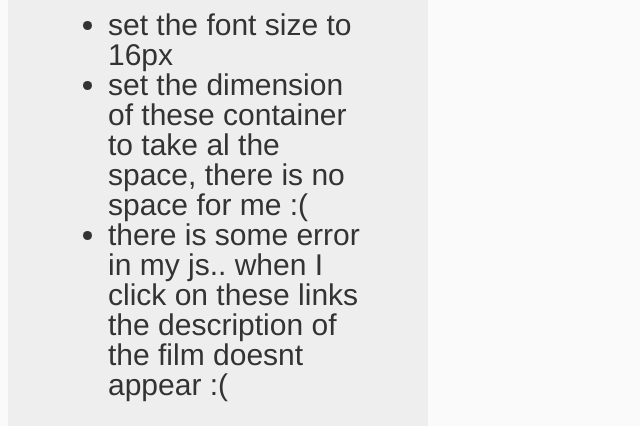
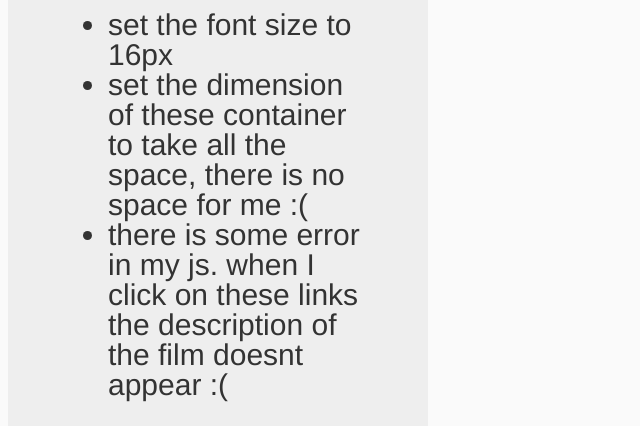
Before and after one commit to luisfergon/frontendTask1, a website: page app/index.html in a window 1280 px wide. Shown: the part 158-584 px from the top of the page, without its empty margins (0-640 px from the left). Drawn offline with nearby package versions, Linux system fonts and the light colour scheme; files that its build step writes are made by us from their sources.

Commit message:
Updated minor typos.

```diff
--- a/app/index.html
+++ b/app/index.html
@@ -26,8 +26,8 @@
             <h3>Please fix me :(</h3>
             <ul>
             <li> set the font size to 16px</li>
-            <li> set the dimension of these container to take al the space, there is no space for me :(</li>
-            <li>  there is some error in my js..  when I click on these links the description of the film doesnt appear :(</li>
+            <li> set the dimension of these container to take all the space, there is no space for me :(</li>
+            <li>  there is some error in my js.  when I click on these links the description of the film doesnt appear :(</li>
             </ul>
 
             <div id="first-nav" class=""> <strong> REVENGE OF THE SITH</strong><p>
```
Also changed, not shown: README.md.
